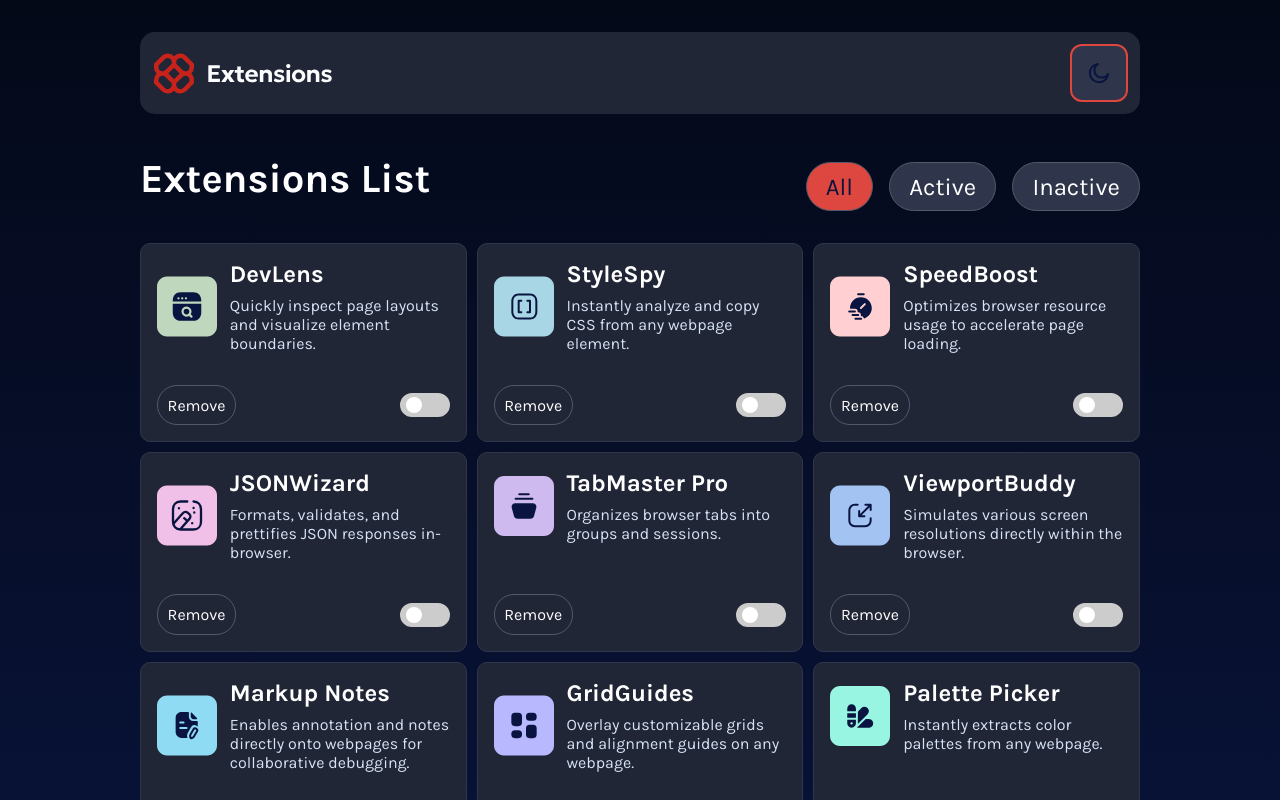
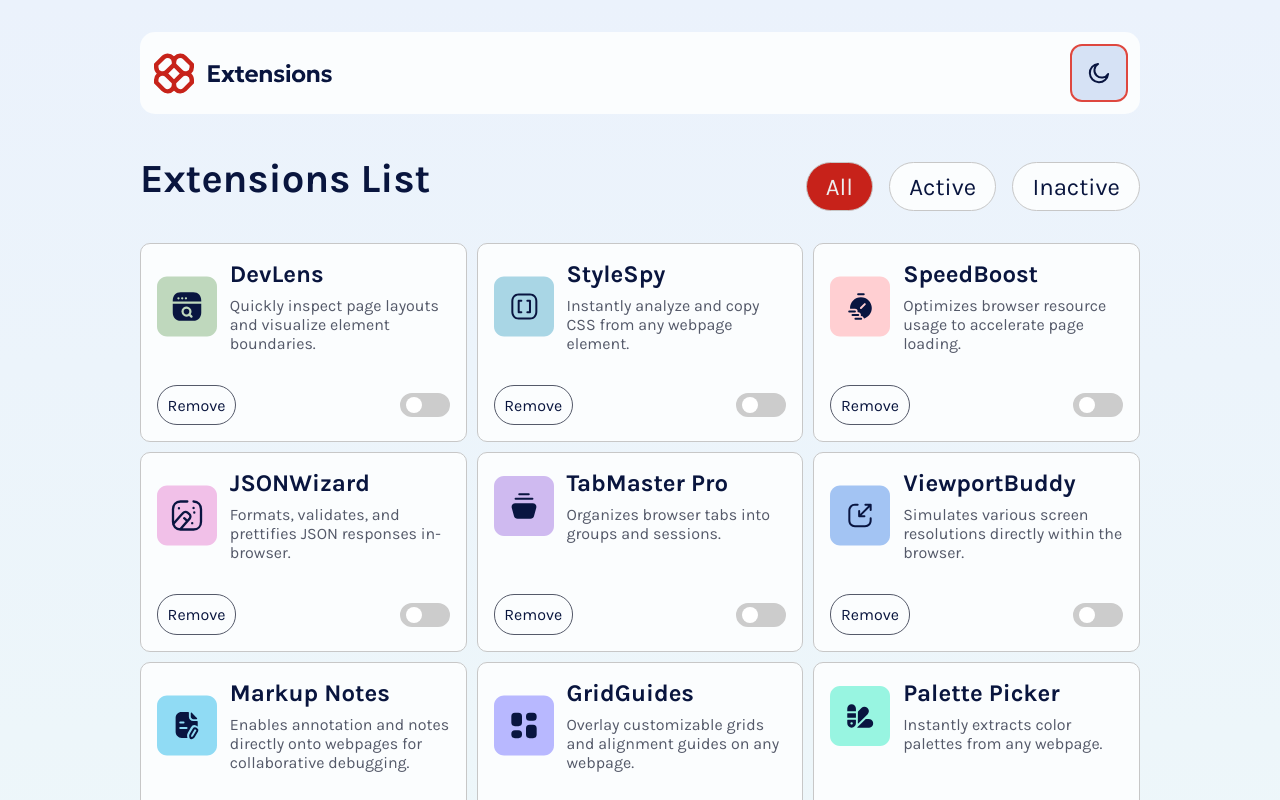
Before and after one commit to DynamesLuis/Browser-Extension-Manager-FM, a plain HTML site: page index.html in a window 1280 px wide. Both pictures are taken after a click on the button 1098 px from the left and 73 px from the top of the page. Shown: the top 800 px of the page. Drawn offline with Linux system fonts and the light colour scheme.

Commit message:
style: add light theme colors

```diff
--- a/index.html
+++ b/index.html
@@ -11,10 +11,10 @@
   <script src="main.js" defer></script>
 </head>
 
-<body class="light">
+<body class="">
   <main>
     <header>
-      <img src="./assets/images/logo-dark.svg" alt="logo">
+      <img src="./assets/images/logo-dark.svg" alt="logo" class="logo">
       <button class="mode-btn" >
       </button>
     </header>
--- a/main.js
+++ b/main.js
@@ -1,7 +1,14 @@
 const $modeBtn = document.querySelector(".mode-btn");
 const $body = document.querySelector("body");
+const $logo = document.querySelector(".logo")
 
 $modeBtn.addEventListener('click', (e) => {
    $body.classList.toggle("light");
    $modeBtn.classList.toggle("light");
+   $logo.classList.toggle("light");
+   if ($logo.classList.contains("light")) {
+      $logo.src = "./assets/images/logo-light.svg";
+   } else {
+      $logo.src = "./assets/images/logo-dark.svg";
+   }
 });
--- a/style.css
+++ b/style.css
@@ -15,16 +15,28 @@
     --Red-400: hsl(3, 86%, 64%);
     --Red-500: hsl(3, 71%, 56%);
     --Red-700: hsl(3, 77%, 44%);
-    --Light-Gradient: linear-gradient(180deg, #EBF2FC 0%, #EEF8F9 100%);
-    --Dark-Gradient: linear-gradient(180deg, #040918 0%, #091540 100%);
     --Background: linear-gradient(180deg, #040918 0%, #091540 100%);
+    --Article-background: hsl(226, 25%, 17%);
+    /*800*/
+    --Article-border: hsl(225, 23%, 24%);
+    /*700-300*/
+    --titles-color: hsl(200, 60%, 99%);
+    /*0-900*/
+    --p-color: hsl(217, 61%, 90%);
+    --btn-border: hsl(226, 11%, 37%);
+    --btn-filter-bg: hsl(225, 23%, 24%);
+    --btn-filter-border: hsl(226, 11%, 37%);
+    --mode-btn-bg: hsl(225, 23%, 24%);
+    --active-red: hsl(3, 71%, 56%);
+    --active-color: hsl(227, 75%, 14%);
+    --filters-bg: hsl(226, 11%, 37%);
 }
 
 * {
     margin: 0;
     padding: 0;
     box-sizing: border-box;
-    color: white;
+    color: var(--titles-color);
     font-family: 'Karla';
     transition: background 0.3s ease,
         color 0.3s ease,
@@ -48,10 +60,20 @@ body {
 
 body.light {
     --Background: linear-gradient(180deg, #EBF2FC 0%, #EEF8F9 100%);
+    --Article-background: hsl(200, 60%, 99%);
+    --Article-border: hsl(0, 0%, 78%);
+    --titles-color: hsl(227, 75%, 14%);
+    --p-color: hsl(226, 11%, 37%);
+    --btn-filter-bg: hsl(200, 60%, 99%);
+    --btn-filter-border: hsl(0, 0%, 78%);
+    --mode-btn-bg: hsl(217, 61%, 90%);
+    --active-red:hsl(3, 77%, 44%);
+    --active-color: hsl(0, 0%, 93%);
+    --filters-bg: hsl(0, 0%, 93%);
 }
 
 main header {
-    background-color: var(--Neutral-800);
+    background-color: var(--Article-background);
     display: flex;
     align-items: center;
     justify-content: space-between;
@@ -60,7 +82,7 @@ main header {
 }
 
 .mode-btn {
-    background-color: var(--Neutral-700);
+    background-color: var(--mode-btn-bg);
     padding: 2em;
     border-radius: 10px;
     outline: none;
@@ -68,6 +90,7 @@ main header {
     background-image: url("./assets/images/icon-sun.svg");
     background-repeat: no-repeat;
     background-position: center;
+
     &.light {
         background-image: url("./assets/images/icon-moon.svg");
     }
@@ -93,15 +116,15 @@ h1 {
 }
 
 .title-container button {
-    background-color: var(--Neutral-700);
+    background-color: var(--btn-filter-bg);
     padding: .4em .8em;
     border-radius: 30px;
     font-size: 1.5rem;
-    border: 1px solid var(--Neutral-600);
+    border: 1px solid var(--btn-filter-border);
 
     &.active-btn {
-        background-color: var(--Red-500);
-        color: var(--Neutral-900);
+        background-color: var(--active-red);
+        color: var(--active-color);
     }
 }
 
@@ -113,9 +136,9 @@ section {
 
 section article {
     padding: 1em;
-    background-color: var(--Neutral-800);
+    background-color: var(--Article-background);
     border-radius: 10px;
-    border: 1px solid var(--Neutral-700);
+    border: 1px solid var(--Article-border);
     display: flex;
     flex-direction: column;
     justify-content: space-between;
@@ -131,7 +154,7 @@ section article {
 
 .texts p {
     margin-top: .5em;
-    color: var(--Neutral-200);
+    color: var(--p-color);
 }
 
 .extension-options {
@@ -142,8 +165,8 @@ section article {
 }
 
 .remove-btn {
-    background-color: var(--Neutral-800);
-    border: 1px solid var(--Neutral-600);
+    background-color: var(--Article-background);
+    border: 1px solid var(--btn-border);
     font-size: 1rem;
     border-radius: 20px;
     padding: .6em;
@@ -229,7 +252,7 @@ input:checked+.slider:before {
 
     .mode-btn {
         &:hover {
-            background-color: var(--Neutral-600);
+            background-color: var(--btn-filter-border);
             cursor: pointer;
         }
     }
@@ -241,7 +264,7 @@ input:checked+.slider:before {
 
     .filters button:not(.active-btn) {
         &:hover {
-            background-color: var(--Neutral-600);
+            background-color: var(--filters-bg);
             cursor: pointer;
         }
     }
@@ -256,8 +279,8 @@ input:checked+.slider:before {
     .remove-btn {
         &:hover {
             cursor: pointer;
-            background-color: var(--Red-500);
-            color: var(--Neutral-900);
+            background-color: var(--active-red);
+            color: var(--active-color);
         }
     }
 }
```
